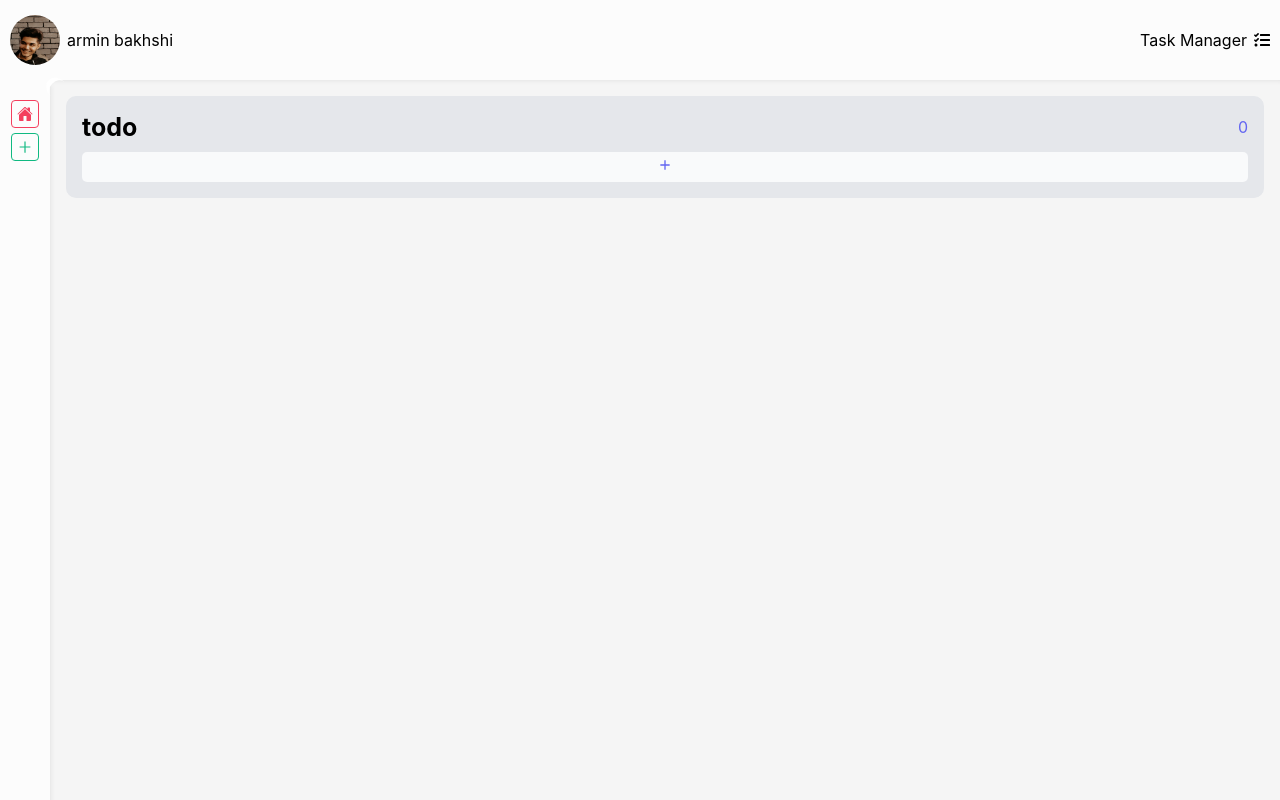
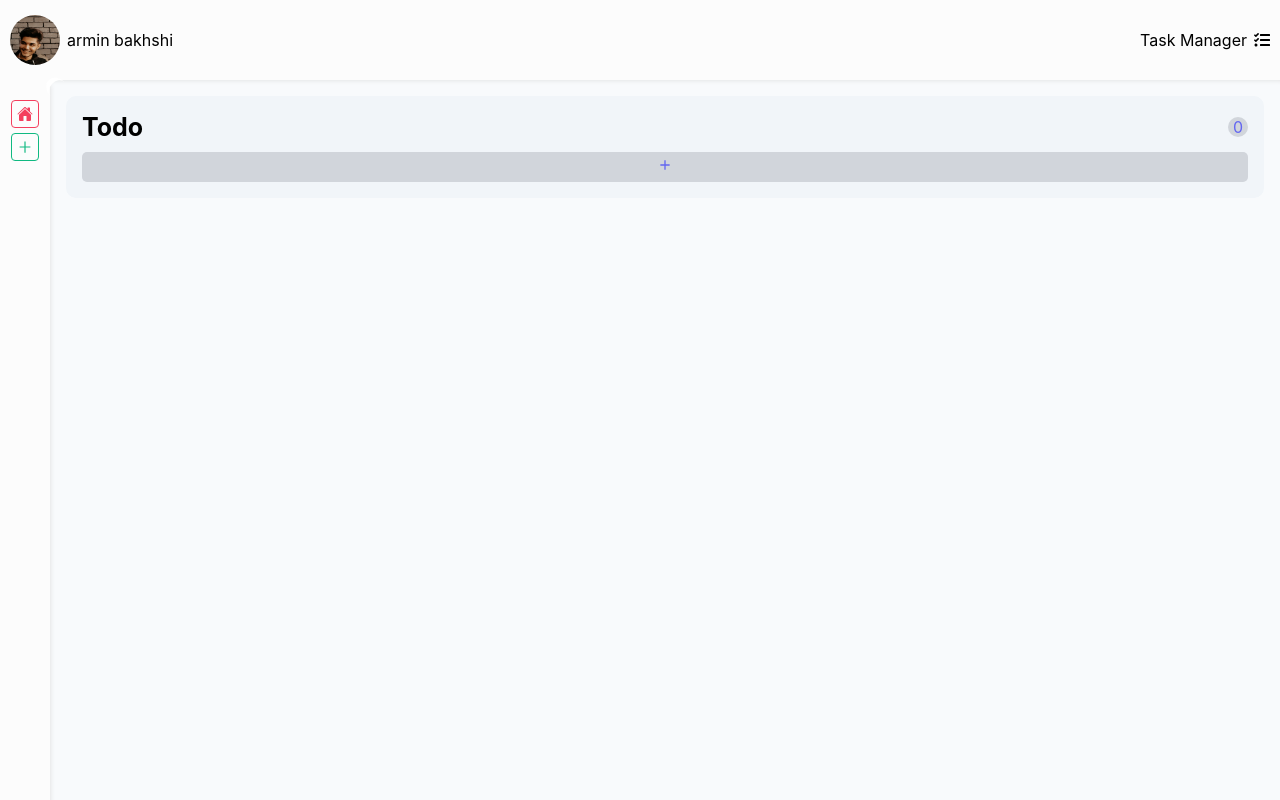
Before and after one commit to armin-bkh/taskmanager-app, a React (Create React App) app: page / in a window 1280 px wide. Built offline with nearby package versions, Linux system fonts and the light colour scheme.

Commit message:
create TaskItem component

```diff
--- /dev/null
+++ b/src/Components/TaskItem/TaskItem.module.scss
@@ -0,0 +1,28 @@
+.taskItem{
+    display: flex;
+    flex-flow: column wrap;
+    background: #fff;
+    padding: 10px;
+    margin: 10px 0;
+    border-radius: 5px;
+
+    .header{
+        margin-bottom: 15px;
+        display: flex;
+        align-items: center;
+        font-size: 15px;
+    }
+
+    .description{
+        margin-bottom: 10px;
+        font-size: 13px;
+    }
+
+    .footer{
+        display: flex;
+        justify-content: space-between;
+        align-items: center;
+        font-size: 10px;
+        color: #7c7c7c;
+    }
+}
--- /dev/null
+++ b/src/Components/TaskItem/TaskItem.tsx
@@ -0,0 +1,27 @@
+import { taskItemType } from "../Provider/taskProviderTypes.type";
+import styles from "./TaskItem.module.scss";
+import { BsDot } from "react-icons/bs";
+
+interface taskItemProps {
+  task: taskItemType;
+}
+
+const TaskItem = ({ task }: taskItemProps) => {
+  return (
+    <div className={styles.taskItem}>
+      <header className={styles.header}>
+        <BsDot />
+        {task.title}
+      </header>
+      <p className={styles.description}>
+        {task.description || "---- has no description"}
+      </p>
+      <footer className={styles.footer}>
+        <span>created: {task.created}</span>
+        <span>updated: {task.updated}</span>
+      </footer>
+    </div>
+  );
+};
+
+export default TaskItem;
--- a/src/Components/TaskSection/TaskSection.module.scss
+++ b/src/Components/TaskSection/TaskSection.module.scss
@@ -1,13 +1,13 @@
 .taskSection{
     border-radius: 10px;
-    background-color: #e5e7eb;
+    background-color: #f1f5f9;
     padding: 1rem;
 
-    header{
+    .header{
         display: flex;
-        flex-flow: column nowrap;
+        flex-flow: column wrap;
 
-        div{
+        .titleContainer{
             display: flex;
             justify-content: space-between;
             align-items: center;
@@ -15,17 +15,25 @@
 
             .title{
                 font-size: 25px;
+                text-transform: capitalize;
             }
 
             .badge{
+                display: flex;
+                justify-content: center;
+                align-items: center;
                 color: #6366f1;
+                background: #d1d5db;
+                border-radius: 50%;
+                width: 20px;
+                height: 20px;
             }
         }
 
         .addBtn{
             text-align: center;
             width: 100%;
-            background-color: #f9fafb;
+            background-color: #d1d5db;
             border-radius: 5px;
             padding: 5px 0;
             color: #6366f1;
--- a/src/Components/TaskSection/TaskSection.tsx
+++ b/src/Components/TaskSection/TaskSection.tsx
@@ -2,6 +2,7 @@ import { taskItemType } from "../Provider/taskProviderTypes.type";
 import { BiPlus } from "react-icons/bi";
 import { Link } from "react-router-dom";
 import styles from "./TaskSection.module.scss";
+import TaskItem from "../TaskItem/TaskItem";
 
 interface taskSectionProps {
   title: string;
@@ -13,8 +14,8 @@ const TaskSection = ({ title, tasks }: taskSectionProps) => {
 
   return (
     <div className={styles.taskSection}>
-      <header>
-        <div>
+      <header className={styles.header}>
+        <div className={styles.titleContainer}>
           <h3 className={styles.title}>{title}</h3>
           <span className={styles.badge}>{tasks.length}</span>
         </div>
@@ -25,6 +26,12 @@ const TaskSection = ({ title, tasks }: taskSectionProps) => {
           <BiPlus />
         </Link>
       </header>
+      <div>
+        {tasks.length > 0 &&
+          tasks.map((task) => (
+            <TaskItem key={task.id} task={task} />
+          ))}
+      </div>
     </div>
   );
 };
--- a/src/index.css
+++ b/src/index.css
@@ -10,7 +10,7 @@ body {
     sans-serif;
   -webkit-font-smoothing: antialiased;
   -moz-osx-font-smoothing: grayscale;
-  background: #f5f5f5;
+  background: #f8fafc;
 }
 
 code {
```
